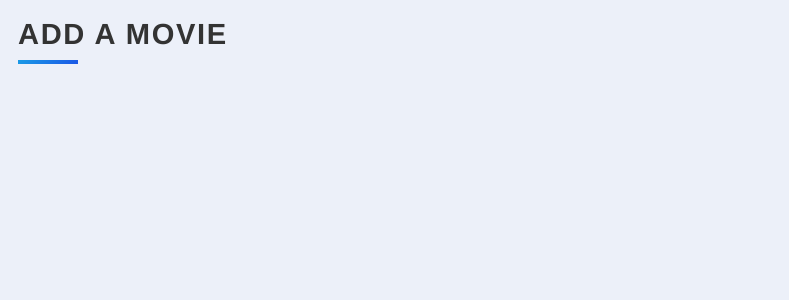
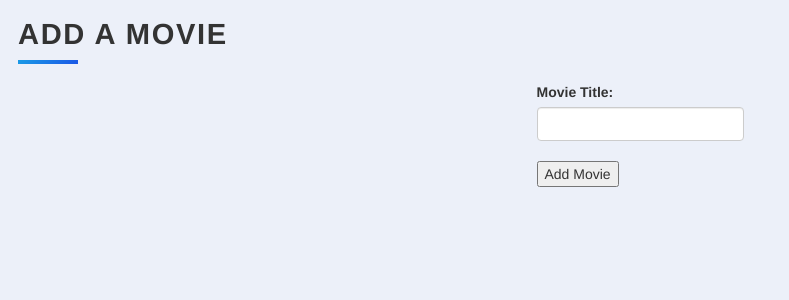
Before and after one commit to gloria-cheung/python_projects, a Flask app: template movie_project/templates/add.html in a window 1280 px wide. Shown: the top 300 px of the page, without its empty margins (0-789 px from the left). Run offline with Flask 2, Linux system fonts and the light colour scheme; the template is opened without the code that fills it: values that come from a table or form of the project are taken from there, others are empty; some libraries are stand-ins or nearby versions.

Commit message:
create form to add movie

```diff
--- a/movie_project/templates/add.html
+++ b/movie_project/templates/add.html
@@ -12,5 +12,18 @@
 {% block content %}
 <div class="content">
     <h1 class="heading">Add a Movie</h1>
+    <form method="POST" action="{{ url_for('add') }}" novalidate>
+    {{ form.csrf_token }}
+
+    {{ form.title.label }} {{ form.title(class="form-control") }}
+    {% if form.title.errors %}
+      {% for error in form.title.errors %}
+          <p>{{ error }}</p>
+      {% endfor %}
+    {% endif %}
+    <br>
+
+    {{ form.submit }}
+</form>
 </div>
 {% endblock %}
```
